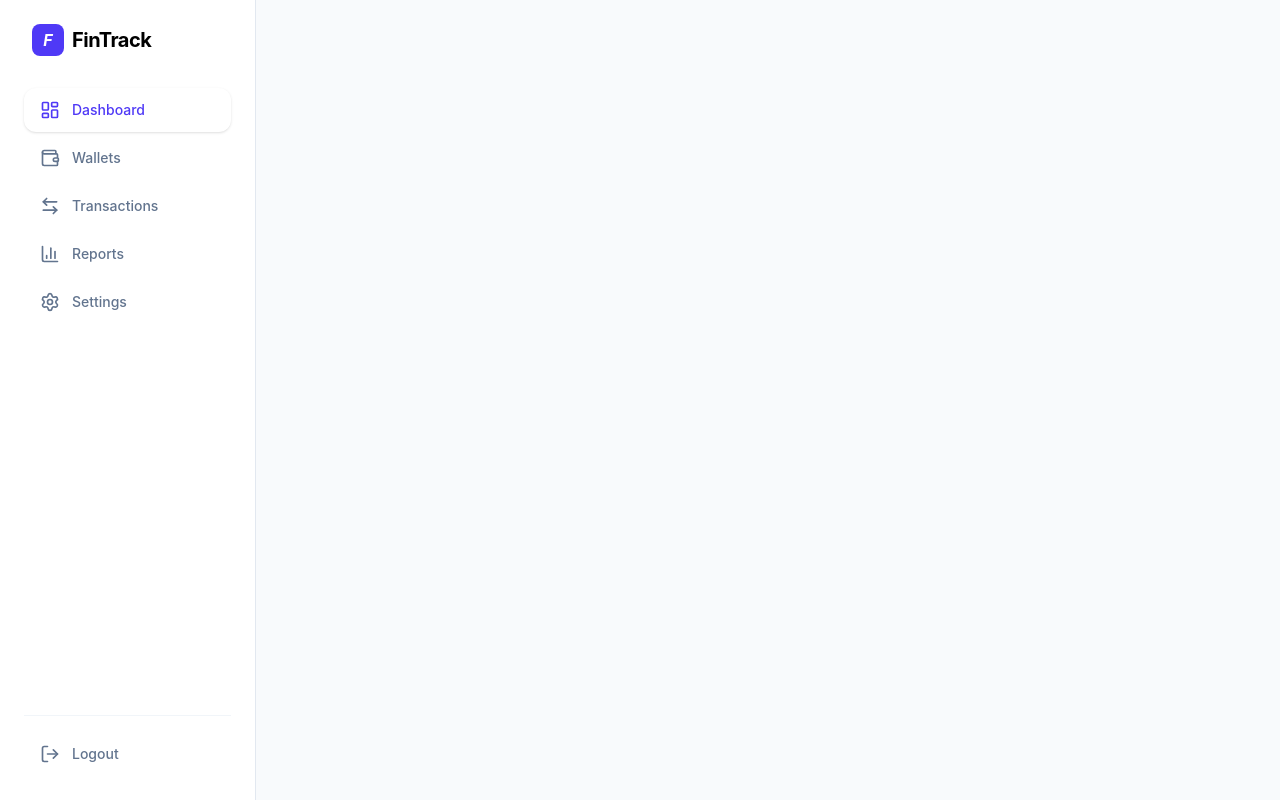
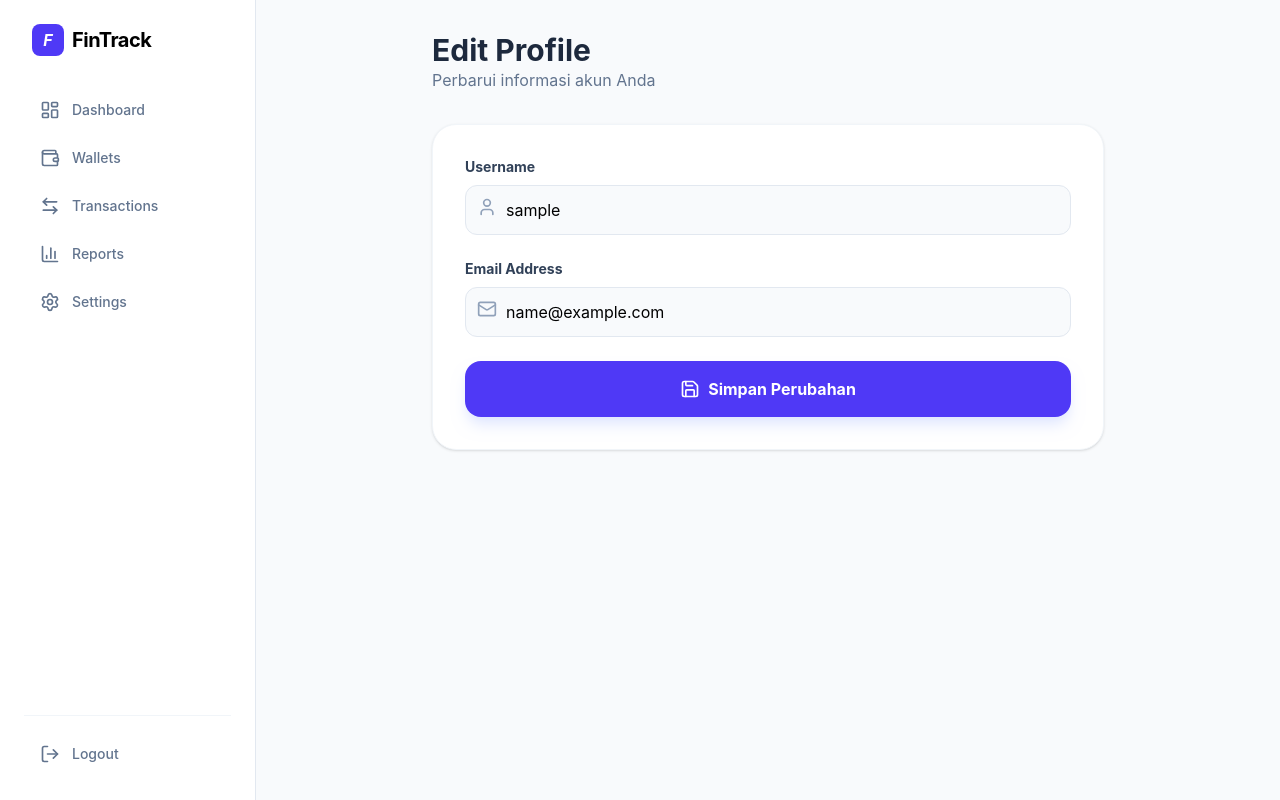
Before and after one commit to sulthonmufti/FinTrack-Personal-Finance-Tracker, a React (Vite) app in the folder frontend-fintrack/: page /edit-profile in a window 1280 px wide. Before the commit this address led to /dashboard. Built offline with nearby package versions, Linux system fonts and the light colour scheme; sample sign-in values are in the browser's storage.

Commit message:
feat: add profile update page

```diff
--- a/frontend-fintrack/src/App.jsx
+++ b/frontend-fintrack/src/App.jsx
@@ -3,6 +3,7 @@ import { useState, useEffect } from 'react';
 import Sidebar from './components/Sidebar';
 import Wallets from './pages/Wallets';
 import Login from './pages/Login';
+import EditProfile from './pages/EditProfile';
 
 function App() {
   const [isSidebarOpen, setIsSidebarOpen] = useState(false);
@@ -31,6 +32,7 @@ function App() {
             <Route path="/login" element={!isAuthenticated ? <Login /> : <Navigate to="/dashboard" />} />
             <Route path="/wallets" element={isAuthenticated ? <Wallets setIsSidebarOpen={setIsSidebarOpen} /> : <Navigate to="/login" />} />
             <Route path="*" element={<Navigate to={isAuthenticated ? "/dashboard" : "/login"} />} />
+            <Route path="/edit-profile" element={isAuthenticated ? <EditProfile /> : <Navigate to="/login" />} />
           </Routes>
         </div>
       </main>
--- a/frontend-fintrack/src/components/ProfileHeader.jsx
+++ b/frontend-fintrack/src/components/ProfileHeader.jsx
@@ -1,3 +1,5 @@
+import { Link } from 'react-router-dom';
+
 // Komponen Kecil untuk Profile di Pojok Kanan Atas
 export default function ProfileHeader() {
   const user = JSON.parse(localStorage.getItem('user') || '{}');
@@ -5,7 +7,10 @@ export default function ProfileHeader() {
   //console.log("Data User di Storage:", user.email);
 
   return (
-    <div className="flex items-center gap-3 bg-white p-1.5 pr-4 rounded-full border border-slate-200 shadow-sm transition-all hover:shadow-md cursor-pointer">
+    <Link
+      to="/edit-profile"
+      className="flex items-center gap-3 bg-white p-1.5 pr-4 rounded-full border border-slate-200 shadow-sm transition-all hover:shadow-md hover:border-indigo-200 cursor-pointer group"
+    >
       <div className="w-8 h-8 md:w-10 md:h-10 rounded-full bg-indigo-600 flex items-center justify-center text-white font-bold text-sm">
         {user.username?.charAt(0).toUpperCase() || 'U'}
       </div>
@@ -13,6 +18,6 @@ export default function ProfileHeader() {
         <span className="text-xs md:text-sm font-bold text-slate-700">{user.username || 'User'}</span>
         <span className="text-[9px] md:text-[10px] text-slate-400 font-medium lowercase">{user.email || 'email'}</span>
       </div>
-    </div>
+    </Link>
   );
 }
--- /dev/null
+++ b/frontend-fintrack/src/pages/EditProfile.jsx
@@ -0,0 +1,100 @@
+import { useState } from 'react';
+import axios from 'axios';
+import { User, Mail, Save } from 'lucide-react'; // Menggunakan icon agar lebih cantik
+
+export default function EditProfile() {
+  // Ambil data user lama dari localStorage
+  const storageUser = JSON.parse(localStorage.getItem('user') || '{}');
+
+  // State untuk form
+  const [username, setUsername] = useState(storageUser.username || '');
+  const [email, setEmail] = useState(storageUser.email || '');
+  const [status, setStatus] = useState({ type: '', msg: '' });
+
+  const handleSubmit = async (e) => {
+    e.preventDefault(); // Mencegah halaman refresh otomatis
+    setStatus({ type: 'loading', msg: 'Menyimpan...' });
+
+    try {
+      // 1. Kirim data ke API PUT yang sudah kamu buat
+      const response = await axios.put('http://localhost:5000/api/auth/update-profile', {
+        id: storageUser.id,
+        username: username,
+        email: email
+      });
+
+      // 2. SINKRONISASI: Update localStorage dengan data baru dari database
+      localStorage.setItem('user', JSON.stringify(response.data.user));
+
+      // 3. FEEDBACK: Tampilkan pesan sukses
+      setStatus({ type: 'success', msg: 'Profil berhasil diperbarui!' });
+
+      // 4. REDIRECT/REFRESH: Supaya ProfileHeader langsung berubah
+      setTimeout(() => {
+        window.location.reload();
+      }, 1500);
+
+    } catch (err) {
+      setStatus({ type: 'error', msg: err.response?.data?.message || 'Gagal update profil' });
+    }
+  };
+
+  return (
+    <div className="max-w-2xl mx-auto">
+      <header className="mb-8">
+        <h1 className="text-3xl font-bold text-slate-800">Edit Profile</h1>
+        <p className="text-slate-500">Perbarui informasi akun Anda</p>
+      </header>
+
+      <div className="bg-white p-8 rounded-3xl shadow-sm border border-slate-100">
+        <form onSubmit={handleSubmit} className="space-y-6">
+          {/* Input Username */}
+          <div>
+            <label className="block text-sm font-bold text-slate-700 mb-2">Username</label>
+            <div className="relative">
+              <User className="absolute left-3 top-3 text-slate-400" size={20} />
+              <input
+                type="text"
+                className="w-full pl-10 pr-4 py-3 bg-slate-50 border border-slate-200 rounded-xl outline-none focus:ring-2 focus:ring-indigo-500 transition-all"
+                value={username}
+                onChange={(e) => setUsername(e.target.value)} // Mengubah state saat diketik
+              />
+            </div>
+          </div>
+
+          {/* Input Email */}
+          <div>
+            <label className="block text-sm font-bold text-slate-700 mb-2">Email Address</label>
+            <div className="relative">
+              <Mail className="absolute left-3 top-3 text-slate-400" size={20} />
+              <input
+                type="email"
+                className="w-full pl-10 pr-4 py-3 bg-slate-50 border border-slate-200 rounded-xl outline-none focus:ring-2 focus:ring-indigo-500 transition-all"
+                value={email}
+                onChange={(e) => setEmail(e.target.value)}
+              />
+            </div>
+          </div>
+
+          {/* Pesan Status */}
+          {status.msg && (
+            <div className={`p-4 rounded-xl text-sm font-medium ${
+              status.type === 'success' ? 'bg-emerald-50 text-emerald-600' : 'bg-red-50 text-red-600'
+            }`}>
+              {status.msg}
+            </div>
+          )}
+
+          {/* Tombol Simpan */}
+          <button
+            type="submit"
+            className="w-full flex items-center justify-center gap-2 py-4 bg-indigo-600 text-white rounded-2xl font-bold hover:bg-indigo-700 transition-all shadow-lg shadow-indigo-100"
+          >
+            <Save size={20} />
+            Simpan Perubahan
+          </button>
+        </form>
+      </div>
+    </div>
+  );
+}
```
Also changed, not shown: 1 other file (tests, documents, lock files or other folders).
